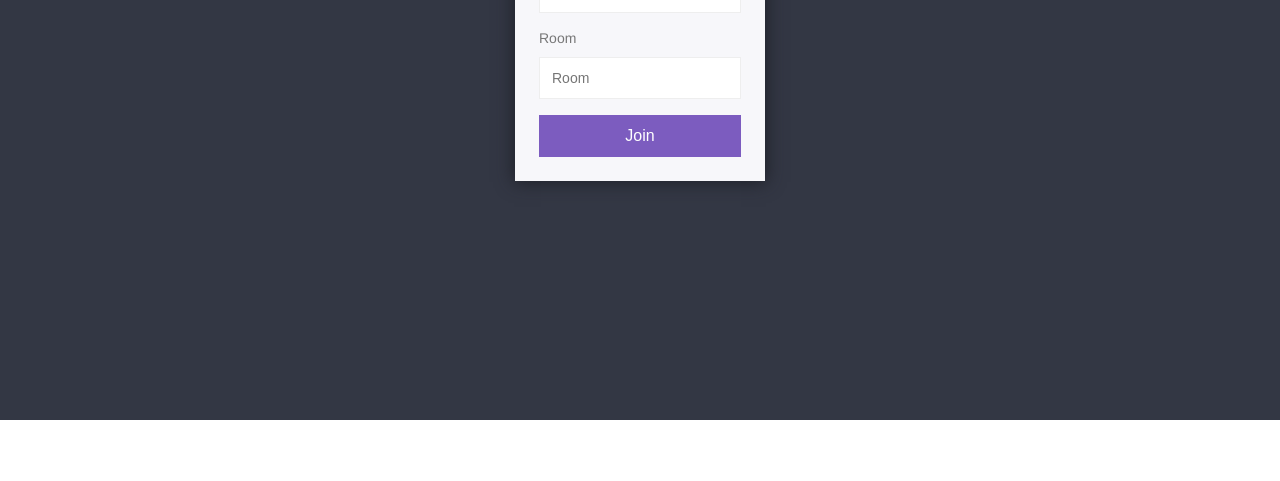
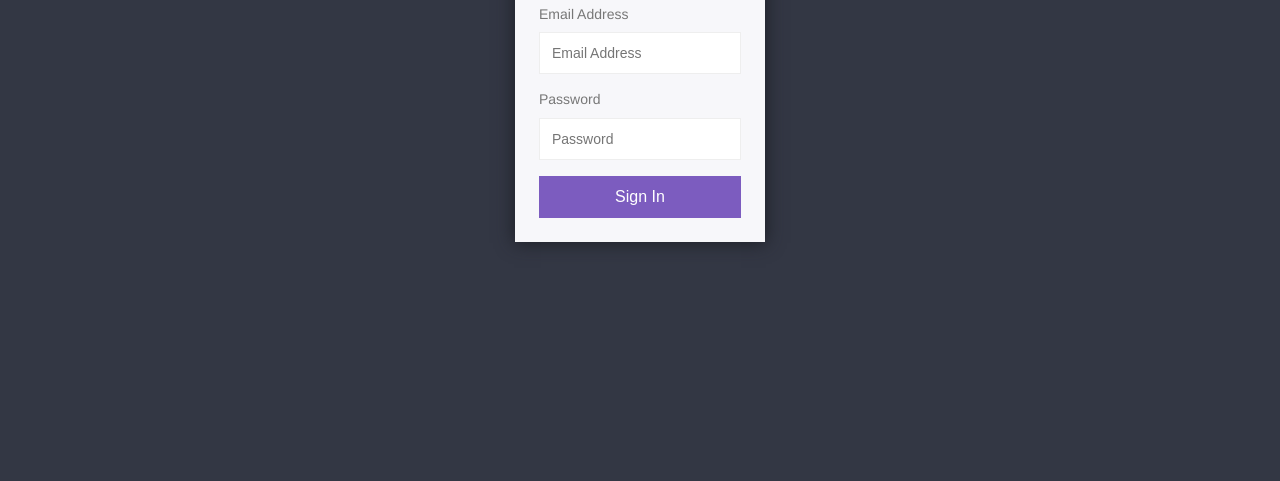
Before and after one commit to himynameisericbrooks/wordchange, a plain HTML site: page index.html in a window 1280 px wide. Shown: the part 380-861 px from the top of the page. Before the commit the page ends 800 px from the top, so only its background shows below. Drawn offline with Linux system fonts and the light colour scheme.

Commit message:
html/css setup III Signup pagetext changes

```diff
--- a/index.html
+++ b/index.html
@@ -2,20 +2,21 @@
 <html>
     <head>
         <script src="https://kit.fontawesome.com/f937a777ee.js" crossorigin="anonymous"></script>
-        <title>WordChange</title>
+        <title>Word Change</title>
         <link rel="icon" href="/img/favicon.ico">
         <link rel="stylesheet" href="css/styles.css"
     </head>
     <body>
+        <h1>Word Change</h1>
         <div class="centered-form">
             <div class="centered-form__box">
-                <h1>Join</h1>
+                <h1>Sign In</h1>
                 <form action="chat.html">
-                    <label>Display name</label>
-                    <input type="text" name="username" placeholder="Display name" required>
-                    <label>Room</label>
-                    <input type="text" name="room" placeholder="Room" required>
-                    <button>Join</button>
+                    <label>Email Address</label>
+                    <input type="text" name="username" placeholder="Email Address" required>
+                    <label>Password</label>
+                    <input type="text" name="room" placeholder="Password" required>
+                    <button>Sign In</button>
                 </form>
             </div>
         </div>
```
